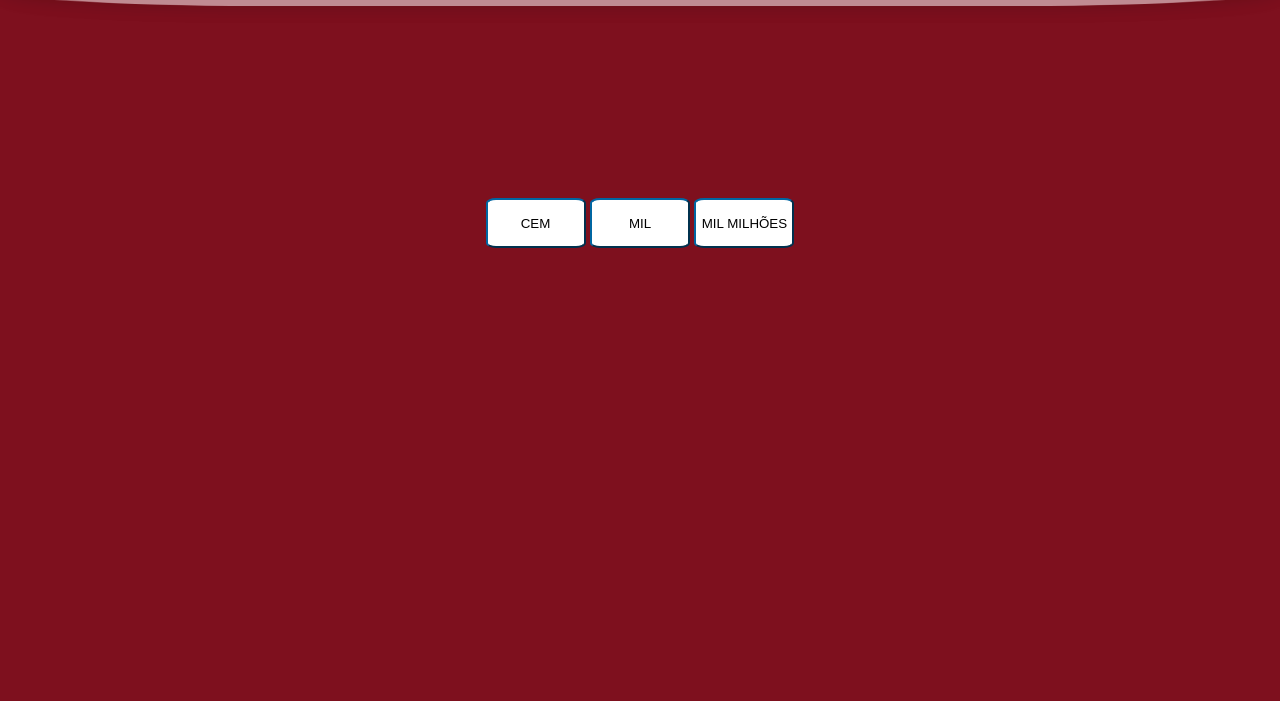
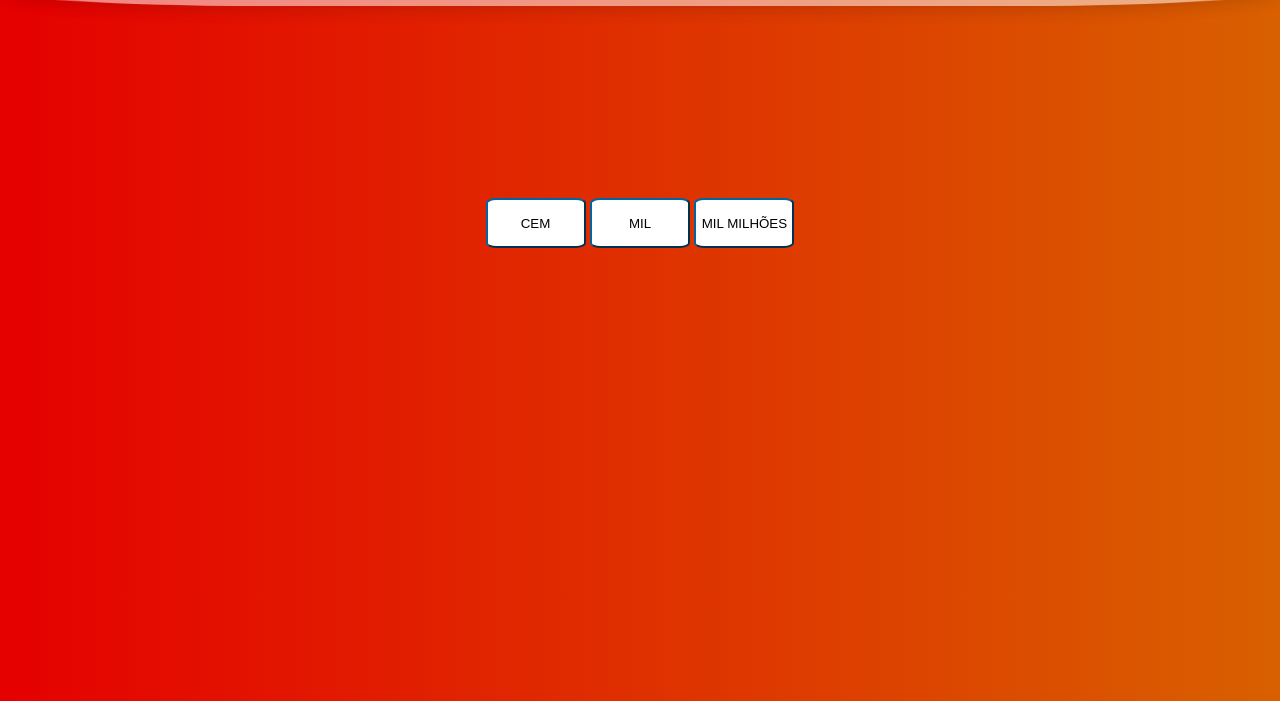
Before and after one commit to Leobacamarte/Pro-meu-amor, a plain HTML site: page index.html in a window 1280 px wide. Shown: the part 99-800 px from the top of the page. Drawn offline with Linux system fonts and the light colour scheme.

Commit message:
proMeuAmor+++++

```diff
--- a/style.css
+++ b/style.css
@@ -16,7 +16,11 @@ body {
   background: #f2f2f2;
   color: white;
   text-align: center;
-  background-color: #7e101e;
+  background: -webkit-linear-gradient(left, #e50000, #d96000);
+  background: -moz-linear-gradient(left, #e50000, #d96000);
+  background: -ms-linear-gradient(left, #e50000, #d96000);
+  background: -o-linear-gradient(left, #e50000, #d96000);
+  background: linear-gradient(to right, #e50000, #d96000);
 }
 
 button {
```
